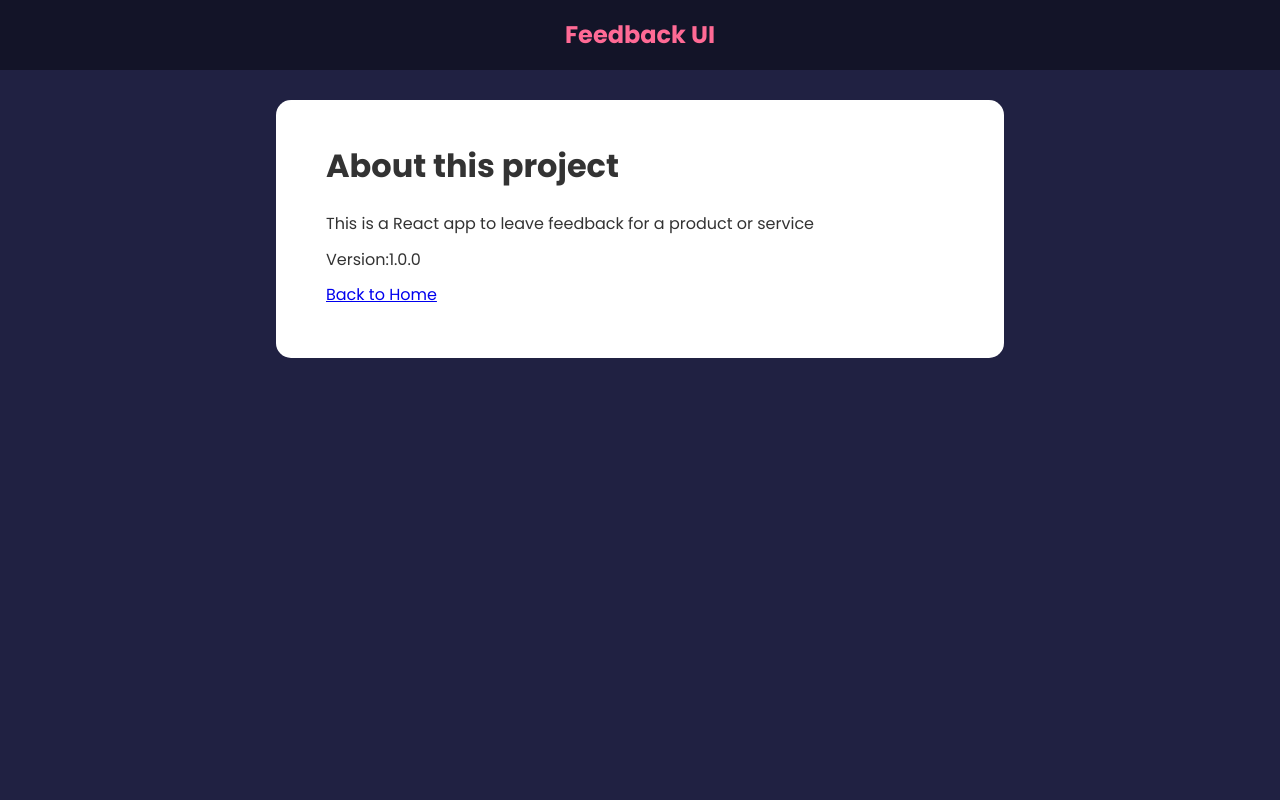
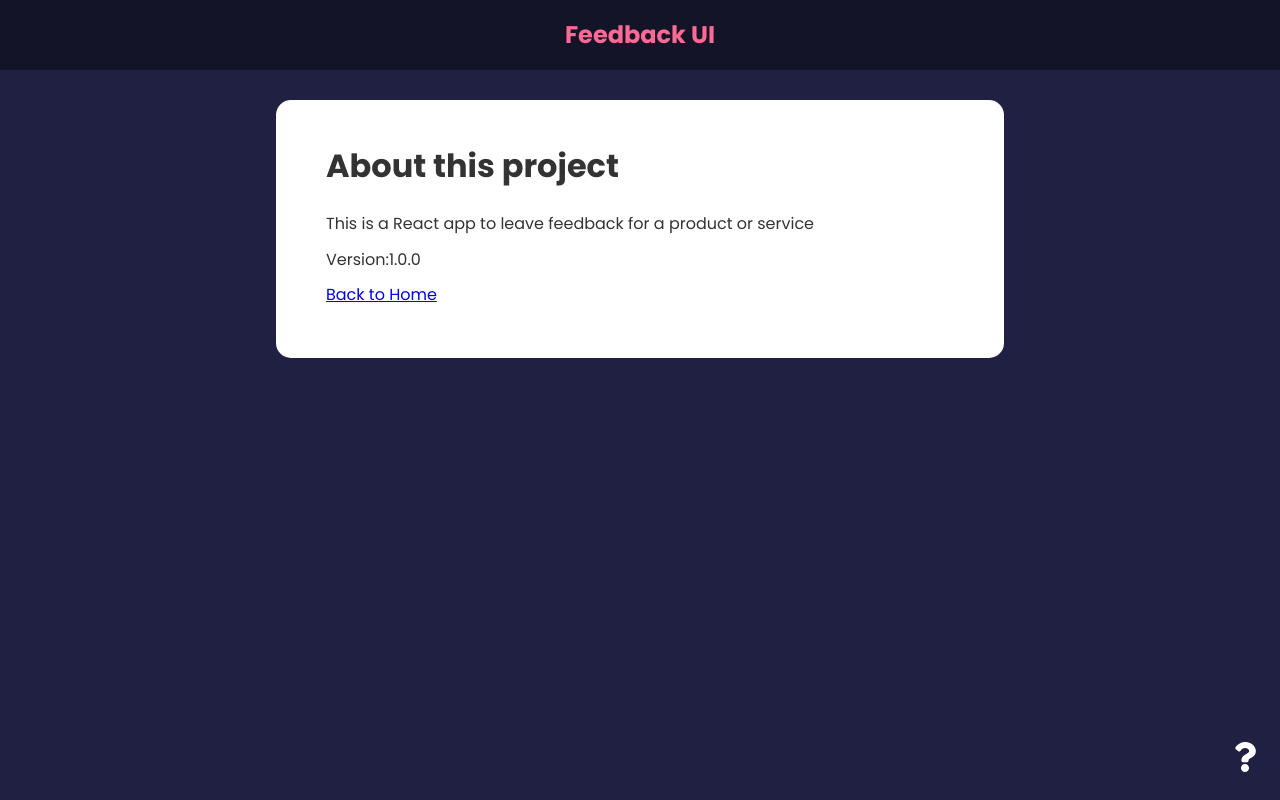
Before and after one commit to havalda-r/feedback-app, a React (Create React App) app: page /about in a window 1280 px wide. Built offline with nearby package versions, Linux system fonts and the light colour scheme.

Commit message:
feat: add links

```diff
--- a/src/App.js
+++ b/src/App.js
@@ -7,6 +7,7 @@
 import FeedbackForm from './components/FeedbackForm';
 import { BrowserRouter as Router, Route, Routes } from 'react-router-dom';
 import AboutPage from './pages/AboutPage';
+import AboutIconLink from './components/AboutIconLink';
 
 function App() {
   const [feedback, setFeedback] = useState(FeedbackData);
@@ -42,6 +43,7 @@
           />
           <Route path='/about' element={<AboutPage />} />
         </Routes>
+        <AboutIconLink />
       </div>
     </Router>
   );
--- /dev/null
+++ b/src/components/AboutIconLink.jsx
@@ -0,0 +1,14 @@
+import { FaQuestion } from 'react-icons/fa';
+import { Link } from 'react-router-dom';
+
+function AboutIconLink() {
+  return (
+    <div className='about-link'>
+      <Link to='/about'>
+        <FaQuestion size={30} />
+      </Link>
+    </div>
+  );
+}
+
+export default AboutIconLink;
--- a/src/pages/AboutPage.jsx
+++ b/src/pages/AboutPage.jsx
@@ -1,3 +1,4 @@
+import { Link } from 'react-router-dom';
 import Card from '../components/shared/Card';
 
 function AboutPage() {
@@ -8,7 +9,7 @@
         <p>This is a React app to leave feedback for a product or service</p>
         <p>Version:1.0.0</p>
         <p>
-          <a href='/'>Back to Home</a>
+          <Link to='/'>Back to Home</Link>
         </p>
       </div>
     </Card>
```
